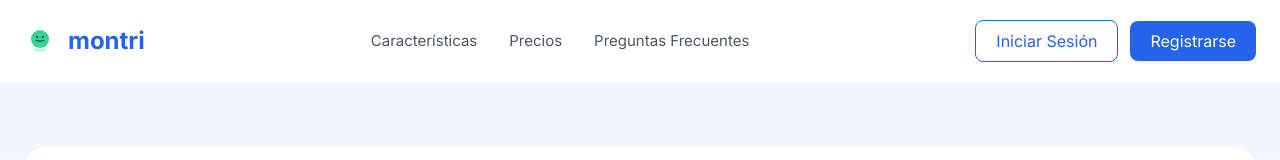
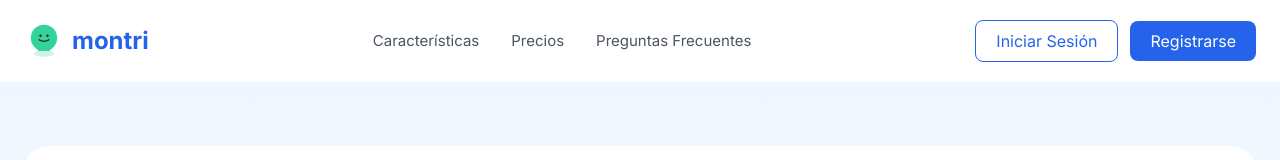
Before and after one commit to hsdesarrollo2025-ops/montri-frontend, a React (Vite) app: page / in a window 1280 px wide. Shown: the top 160 px of the page. Built offline with nearby package versions, Linux system fonts and the light colour scheme.

Commit message:
update: agranda y ajusta forma del bichito en logo montri

```diff
--- a/src/components/MontriIcon.tsx
+++ b/src/components/MontriIcon.tsx
@@ -1,4 +1,4 @@
-export default function MontriIcon({ className = "w-8 h-8" }: { className?: string }) {
+export default function MontriIcon({ className = "w-10 h-10" }: { className?: string }) {
   return (
     <svg
       className={className}
@@ -8,21 +8,24 @@ export default function MontriIcon({ className = "w-8 h-8" }: { className?: stri
       focusable="false"
     >
       {/* Shadow */}
-      <ellipse cx="32" cy="50" rx="14" ry="4" fill="#34d399" opacity="0.25" />
+      <ellipse cx="32" cy="52" rx="16" ry="5" fill="#34d399" opacity="0.25" />
 
-      {/* Body */}
-      <circle cx="32" cy="28" r="18" fill="#34d399" />
+      {/* Body (rounded head) */}
+      <circle cx="32" cy="27" r="21" fill="#34d399" />
+
+      {/* Curved base to suggest feet/body extension */}
+      <rect x="18" y="36" width="28" height="10" rx="8" fill="#34d399" />
 
       {/* Eyes */}
-      <circle cx="26.5" cy="24" r="2" fill="#1f2937" />
-      <circle cx="37.5" cy="24" r="2" fill="#1f2937" />
+      <circle cx="26.5" cy="23.5" r="2" fill="#1f2937" />
+      <circle cx="37.5" cy="23.5" r="2" fill="#1f2937" />
 
       {/* Smile */}
-      <path d="M24 31 Q 32 35 40 31" stroke="#1f2937" strokeWidth="2" fill="none" strokeLinecap="round" />
+      <path d="M24 30 Q 32 35 40 30" stroke="#1f2937" strokeWidth="2" fill="none" strokeLinecap="round" />
 
-      {/* Feet */}
-      <rect x="22" y="36" width="8" height="8" rx="2" fill="#34d399" />
-      <rect x="34" y="36" width="8" height="8" rx="2" fill="#34d399" />
+      {/* Subtle feet */}
+      <rect x="22" y="42" width="8" height="6" rx="3" fill="#34d399" />
+      <rect x="34" y="42" width="8" height="6" rx="3" fill="#34d399" />
     </svg>
   );
 }
--- a/src/components/Navbar.tsx
+++ b/src/components/Navbar.tsx
@@ -4,8 +4,8 @@ export default function Navbar() {
   return (
     <nav className="w-full bg-white px-6 py-5">
       <div className="max-w-7xl mx-auto flex items-center justify-between">
-        <a href="/" className="flex items-center space-x-3">
-          <MontriIcon className="w-8 h-8" />
+        <a href="/" className="flex items-center gap-2">
+          <MontriIcon className="w-10 h-10" />
           <span className="text-2xl font-bold text-blue-600">montri</span>
         </a>
 
```
